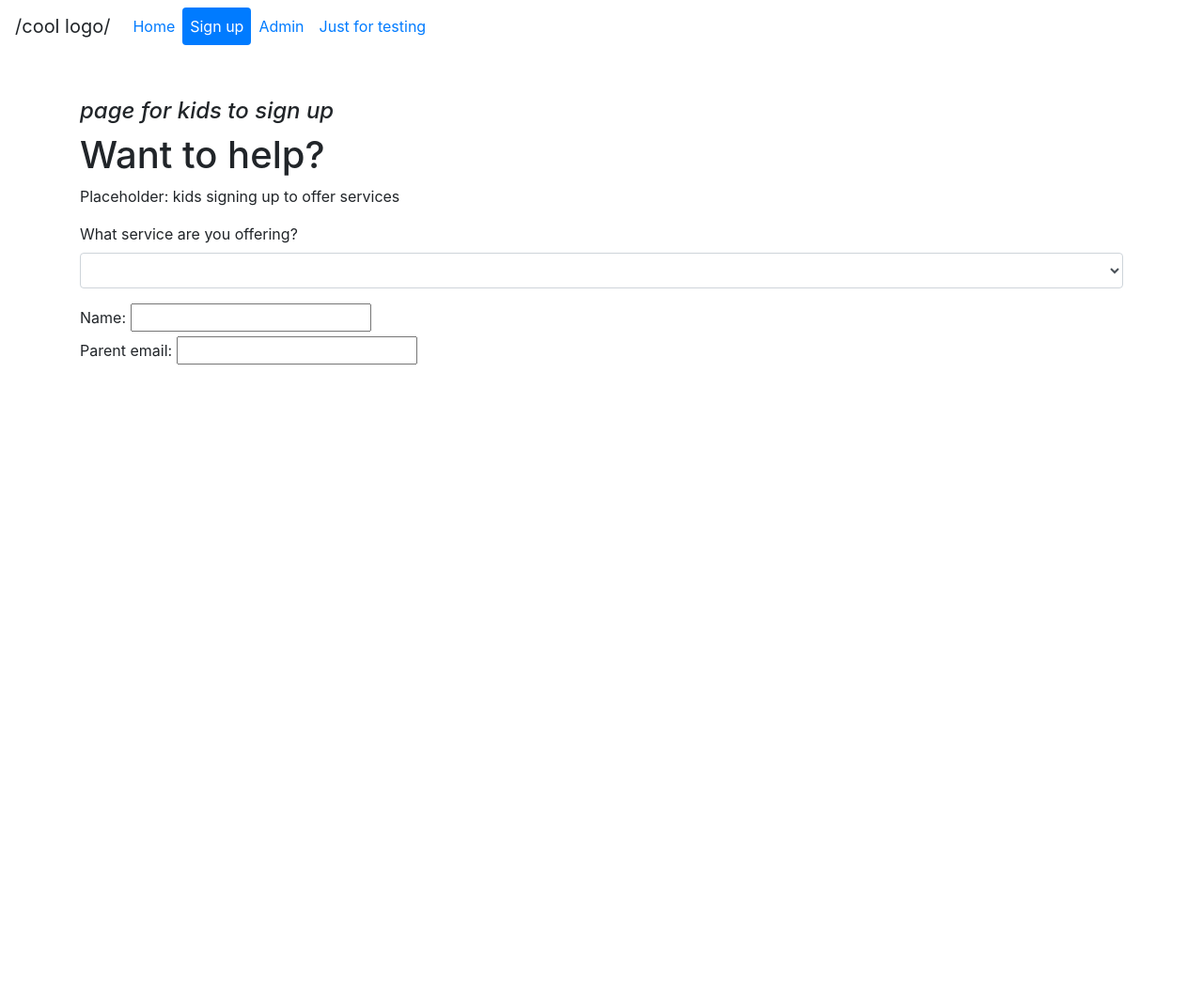
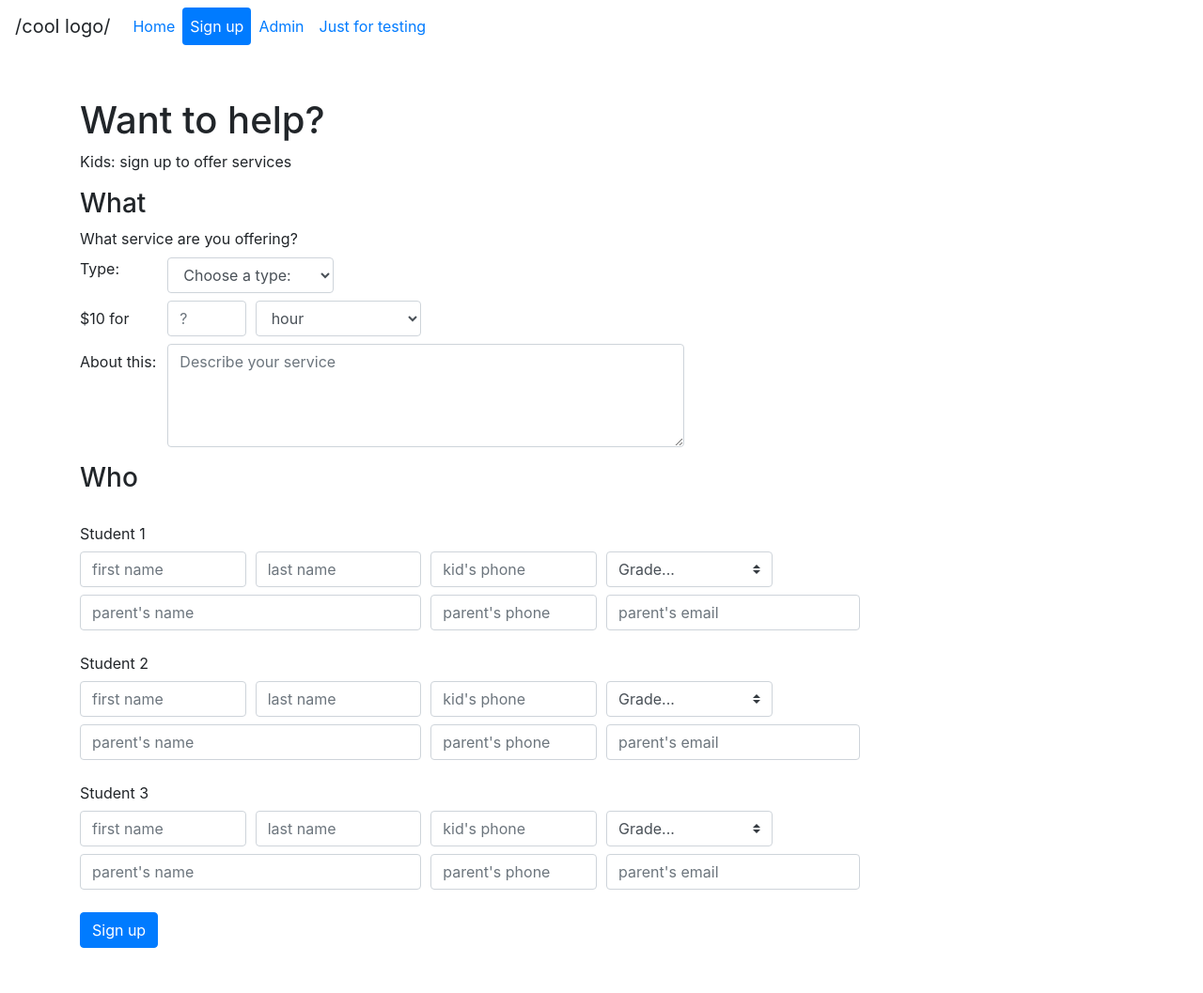
Before and after one commit to CoolidgeCornerSchool/helperbees, a Jekyll site: the page built from signup.html, in a window 1280 px wide. Shown: the whole page at 94% size. Built offline with Jekyll 4.4.1, drawn with Linux system fonts in a browser that asks for light colours; nearby versions of some CDN libraries; comment, search, counter and statistics services are not loaded; before the commit the page ends 900 px from its top, so only the background shows below that.

Commit message:
new signup page, some login

```diff
--- /dev/null
+++ b/_data/grades.yml
@@ -0,0 +1 @@
+[8, 7, 6, 5, 4, 3, 2, 1, K]
--- a/_includes/bootstrap.html
+++ b/_includes/bootstrap.html
@@ -1,5 +1,5 @@
 <!-- fontawesome  -->
-<link rel="stylesheet" href="https://maxcdn.bootstrapcdn.com/font-awesome/4.5.0/css/font-awesome.min.css">
+<link rel="stylesheet" href="https://maxcdn.bootstrapcdn.com/font-awesome/4.7.0/css/font-awesome.min.css">
 <!-- bootstrap css  -->
 <link rel="stylesheet" href="https://stackpath.bootstrapcdn.com/bootstrap/4.3.1/css/bootstrap.min.css"
       integrity="sha384-ggOyR0iXCbMQv3Xipma34MD+dH/1fQ784/j6cY/iJTQUOhcWr7x9JvoRxT2MZw1T" crossorigin="anonymous">
--- a/_includes/head.html
+++ b/_includes/head.html
@@ -4,9 +4,9 @@
     <meta http-equiv="X-UA-Compatible" content="IE=edge">
     <meta http-equiv="content-type" content="text/html; charset=utf-8">
 
-    <!-- admin login stuff -->
-    <meta name="google-signin-client_id" content="958880294296-npvqs3418t62qbcvaqb05qb0briht2oe.apps.googleusercontent.com">
-    <script src="https://apis.google.com/js/platform.js" async defer></script>
+    <!-- admin login -->
+    <script src="https://apis.google.com/js/platform.js?onload=onLoadCallback" defer></script>
+
 
     <title>
       {% if page.title == "Home" %}
@@ -22,7 +22,6 @@
     <link rel="stylesheet" href="/assets/css/styles.css">
     -->
 
-    <!-- Icons -->
     <link rel="shortcut icon" href="{{ site.url }}/assets/favicon.ico">
-
+    <script src="assets/js/login.js"></script>
 </head>
--- a/_layouts/default.html
+++ b/_layouts/default.html
@@ -7,9 +7,5 @@
       {{ content }}
     </div>
 
-    <!-- hidden button, used for admin login -->
-    <script src="assets/js/login.js"></script>
-    <div class="g-signin2 d-none" data-onsuccess="onSignIn"></div>
-
   </body>
 </html>
--- a/assets/js/login.js
+++ b/assets/js/login.js
@@ -1,60 +1,79 @@
-$(document).ready(load_admins);
+// see
+// https://developers.google.com/identity/sign-in/web/reference
 
-/*
-This file enables the "admin" navbar button for admins.
+const google_client_id = '958880294296-npvqs3418t62qbcvaqb05qb0briht2oe.apps.googleusercontent.com';
 
-It assumes you have a google-based email (either gmail or GSuite).
-The process is described here:
-   https://developers.google.com/identity/sign-in/web/sign-in
+// promise that would be resolved when gapi would be loaded
+const gapiPromise = (function(){
+    var deferred = $.Deferred();
+    zot = deferred;
+    window.onLoadCallback = function(){
+	console.log('window loaded');
+	deferred.resolve(gapi);
+    };
+    return deferred.promise()
+}());
 
-To be an admin, add your google-based email to the Google Sheets below (admins_url).
-This sheet is publicly readable, but can only be edited by a Helperbees admin.
-If you're working on a copy of this repo, replace this url with your own,
-and configure your own credentials at the Google developers site (see above).
+//var authInited = gapiPromise.then(function(){
+//    console.log('authInited', "gapi=", gapi);
+//    gapi.auth2.init({client_id: google_client_id});
+//});
 
-How this code works:
+const google_client = {
 
-This code is loaded in default.html and triggered by an invisible DIV's data-onsuccess attribute.
-The 'd-none' class makes this button invisible:
-    <!-- hidden button, used for admin login -->
-    <script src="assets/js/login.js"></script>
-    <div class="g-signin2 d-none" data-onsuccess="onSignIn"></div>
+    auth2: null,  // The Sign-In client object.
 
-head.html adds a meta tag and loads the Google web APIs
+    load: function() {
+	// Initializes the Sign-In client.
+	let self = this;
+	console.log('loading gapi', self);
+	gapiPromise.then(()=>
+			 {
+			     console.log('now loading');
+			     gapi.load('auth2', self.on_loaded.call(self));
+			 });
+    },
 
-If you're logged in as a Google user, and the user's email is found in the admins_url,
-then you're an admin and we make the Admin navbar tab visible.
-*/
+    on_loaded: function(){
+	console.log('is_loaded', this, gapi);
+	// Retrieve the singleton for the GoogleAuth library and set up the client.
+	this.auth2 = gapi.auth2.init({ client_id: google_client_id });
 
-// replace this url with your own, and put your own admins into it.
-admins_url = 'https://docs.google.com/spreadsheets/d/1ybEhA4NazoiHf5khx7khDHnlLmpx7OExWxoLO32Rpbc/export?gid=0&format=tsv';
+	// Handle successful sign-ins.
+	function onSuccess (user) {
+	    console.log('Signed in as ' + user.getBasicProfile().getName());
+	};
 
-// When loaded, admins contains an array of legit admin emails
-var admins = null;
+	// Handle sign-in failures.
+	function onFailure (error) {
+	    console.log(error);
+	};
 
+	// Attach the click handler to the sign-in button
+	// https://developers.google.com/identity/sign-in/web/reference#googleauthattachclickhandlercontainer_options_onsuccess_onfailure
+	// auth2.attachClickHandler('signin-button', {}, onSuccess, onFailure);
+    },
 
-/* Send this token to the back end.
-   This is a JWT token - it's digitally signed to prove the user's identity.
-   Visit jwt.io to decode it. */
-var id_token = null;
+    is_signed_in: function(){
+	if (this.auth2 == null){
+	    return false;
+	}
+	return this.auth2.isSignedIn.get();
+    },
 
-function load_admins(){
-    $.get(admins_url).done(on_load_admins);
+    user_profile: function(){
+	if (this.auth2 == null){
+	    return null;
+	}
+	return auth2.currentUser.get().getBasicProfile();
+    },
+
+    get_id_token: function(){
+	if (this.auth2 == null){
+	    return null;
+	}
+	return auth2.currentUser.get().getAuthResponse().id_token;
+    }
 }
 
-function on_load_admins(data){
-    admins = data.split('\r\n').slice(1);
-}
-
-function onSignIn(googleUser){
-    let profile = googleUser.getBasicProfile();
-    id_token = googleUser.getAuthResponse().id_token;
-    let email = profile.getEmail();
-    if (admins.includes(email)){
-	console.log("Logged in as admin:", email);
-	console.log('with id_token = "'+id_token.substr(0,10)+'..."');
-	$('.tab-admin').removeClass('d-none');
-    } else {
-	console.log('Not an admin');
-    }
-}
+$(document).ready(google_client.load.call(google_client));
--- /dev/null
+++ b/assets/js/signup.js
@@ -0,0 +1,62 @@
+/* Javascript loaded for the signup.html page */
+
+$(document).ready(init_signup);
+
+const service_types_url = 'https://docs.google.com/spreadsheets/d/1kNrnfhhqY0vPJ4yB61eWEeyBtcqn-vCUHffBN2aOBUI/export?gid=0&format=tsv';
+
+function init_signup(){
+    $.get(service_types_url).done(on_load_service_types);
+    $('form.signup select#offer_type').change(on_change_offer_type);
+    $('form.signup input#offer_type_other').change(on_change_offer_type_other);
+}
+
+function on_change_offer_type(){
+    let val = $(this).val();
+    let other = $('form.signup input#offer_type_other');
+    var option = $('option:selected', this);
+    $('#offer_units option').removeAttr('disabled');
+    $('#offer_per_hour').val('').removeClass('form-control-plaintext');
+    if (val == 'other'){
+	other.removeClass('d-none');
+	$('#offer_units').val(unit);
+    }
+    if (val != 'other'){
+	other.val('').addClass('d-none');
+	let unit = option.attr('unit');
+	let per_hour = option.attr('per_hour');
+	if (typeof unit != 'undefined'){
+	    $('#offer_units').val(unit);
+	    $('#offer_units option:not(:selected)').attr('disabled', true);
+	}
+	if (typeof per_hour != 'undefined'){
+	    console.log
+	    $('#offer_per_hour').val(per_hour);
+	    $('#offer_per_hour').addClass('form-control-plaintext');
+	}
+    }
+}
+
+function on_change_offer_type_other(){
+    let val = $(this).val();
+    if (val != ''){
+	$('form.signup select#offer_type').val('other');
+    }
+}
+
+function on_load_service_types(data){
+    let dropdown = $('form.signup select#offer_type');
+    let rows = data.split('\n');
+    rows.reverse();   // Items are appending in reverse order
+    rows.pop()        // remove header
+    for (var i in rows) {
+	let row = rows[i]
+	let cols = row.split('\t');
+	let name = cols[0].trim('\r');
+	let per_hour = cols[1].trim('\r');
+	let unit = cols[2].trim('\r');
+	let option = $('<option/>')
+	    .attr({value: name, per_hour: per_hour, unit: unit})
+	    .text(name);
+	dropdown.find('.choose').after(option);
+    }
+}
--- a/signup.html
+++ b/signup.html
@@ -4,26 +4,89 @@ title: Sign up
 layout: default
 ---
 
-<h4><em>page for kids to sign up</em></h4>
+
 
 <h1>Want to help?</h1>
 
+<p>Kids: sign up to offer services</p>
 
-<p>Placeholder: kids signing up to offer services</p>
+<form class="signup">
+  <h3>What</h3>
+  <div class="form-group">
+    <label for="what">What service are you offering?</label>
+    <div class="form-row mb-2">
+      <div class="col-1">
+	<label for="offer_type">Type:</label>
+      </div>
+      <div class="col-2">
+	<select class="form-control" id="offer_type">
+	  <option class="choose">Choose a type:</option>
+	  <option value="other">Other...</option>
+	</select>
+      </div>
+      <div class="col-2">
+	<input type="text" class="form-control d-none" placeholder="or something else..." id="offer_type_other"></input>
+      </div>
+    </div>
+    <div class="form-row mb-2">
+      <label class="col-1 col-form-label" for="offer_per_hour">$10 for</label>
+      <div class="col-1">
+	<input type="text" class="form-control" id="offer_per_hour" placeholder="?"></input>
+      </div>
+      <div class="col-2">
+	<select class="form-control" id="offer_units">
+	  <option value="hour">hour</option>
+	  <option value="visit">visits</option>
+	  <option value="item">item</option>
+	</select>
+      </div>
+    </div>
+    <div class="form-row mb-2">
+      <label class="col-1 col-form-label" for="offer_type">About this:</label>
+      <div class="col-6">
+	<textarea rows="4" class="form-control" id="offer_description" placeholder="Describe your service"></textarea>
+      </div>
+    </div>
+  </div>
 
-<form>
-  <div class="form-group">
-    <label for="exampleFormControlSelect1">What service are you offering?</label>
-    <select class="form-control" id="services-dropdown"> </select>
-  </div>
-  <div>
-    <label for="name">Name:</label>
-    <input type="text" id="name" name="name">
-  </div>
-  <div>
-    <label for="parent_email">Parent email:</label>
-    <input type="text" id="parent_email" name="parent_email">
-  </div>
+
+  <h3>Who</h3>
+    <form class="mb-5">
+      {% for i in (1..3) %}
+      <label class="col-form-label mt-3" for="name{{i}}">Student {{i}}</label>
+      <div class="form-row mb-2">
+	<div class="col-2">
+	  <input type="text" class="form-control" id="first_name{{i}}" placeholder="first name">
+	</div>
+	<div class="col-2">
+	  <input type="text" class="form-control" id="last_name{{i}}" placeholder="last name">
+	</div>
+	<div class="col-2">
+	  <input type="tel" class="form-control" id="phone{{i}}" placeholder="kid's phone">
+	</div>
+	<div class="col-2">
+	  <select class="custom-select" id="grade{{i}}">
+	    <option value="" selected>Grade...</option>
+	    {% for grade in site.data.grades %}
+	    <option value="{{ grade }}">{{ grade }}</option>{% endfor %}
+	  </select>
+	</div>
+      </div>
+      <div class="form-row">
+	<div class="col-4">
+	  <input type="text" class="form-control" id="parent_name{{i}}" placeholder="parent's name">
+	</div>
+	<div class="col-2">
+	  <input type="tel" class="form-control" id="parent_name{{i}}" placeholder="parent's phone">
+	</div>
+	<div class="col-3">
+	  <input type="email" class="form-control" id="parent_name{{i}}" placeholder="parent's email">
+	</div>
+      </div>
+      {% endfor %}
+
+
+  <button type="submit" class="btn btn-primary mt-4 mb-5">Sign up</button>
 </form>
 
-<script src="assets/js/main.js"></script>
+<script src="assets/js/signup.js"></script>
```
Also changed, not shown: assets/js/main-jquery.js (deleted, +0 -24 lines), assets/favicon.ico (renamed from favicon.ico).
